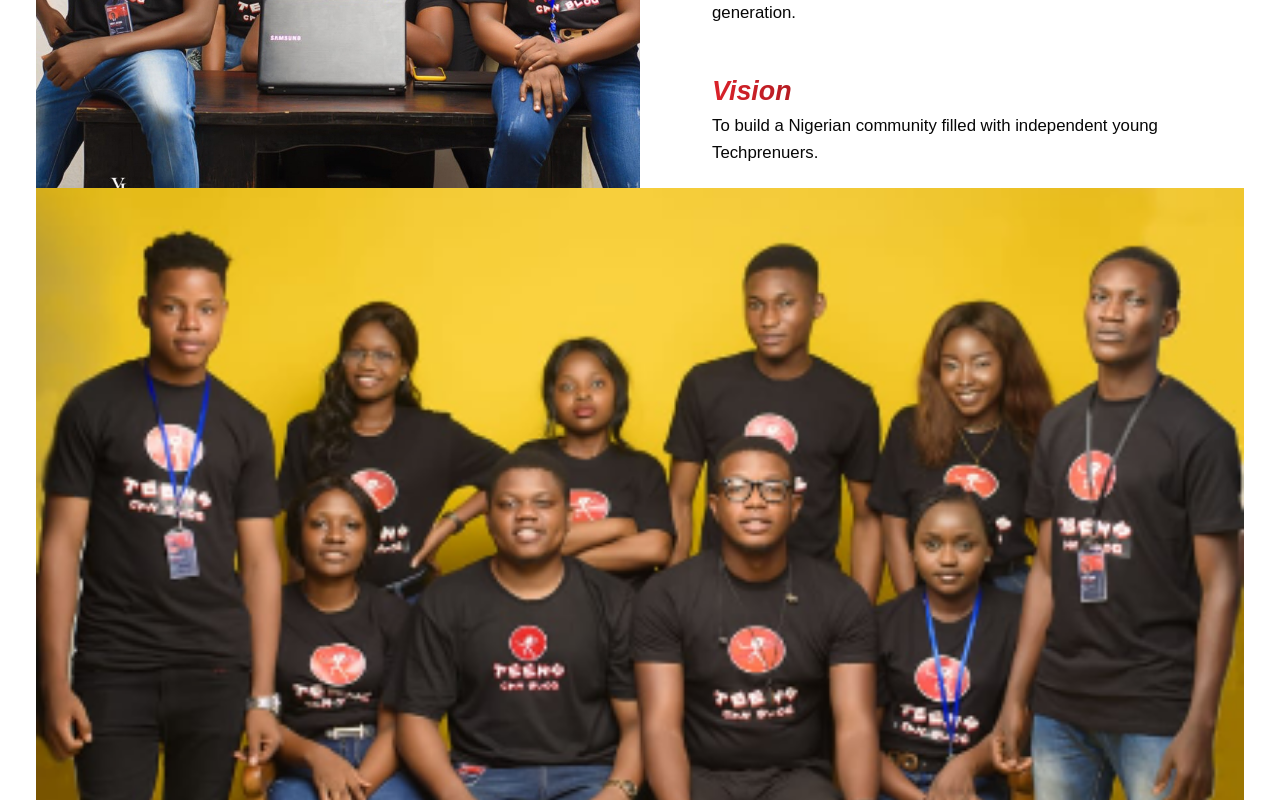
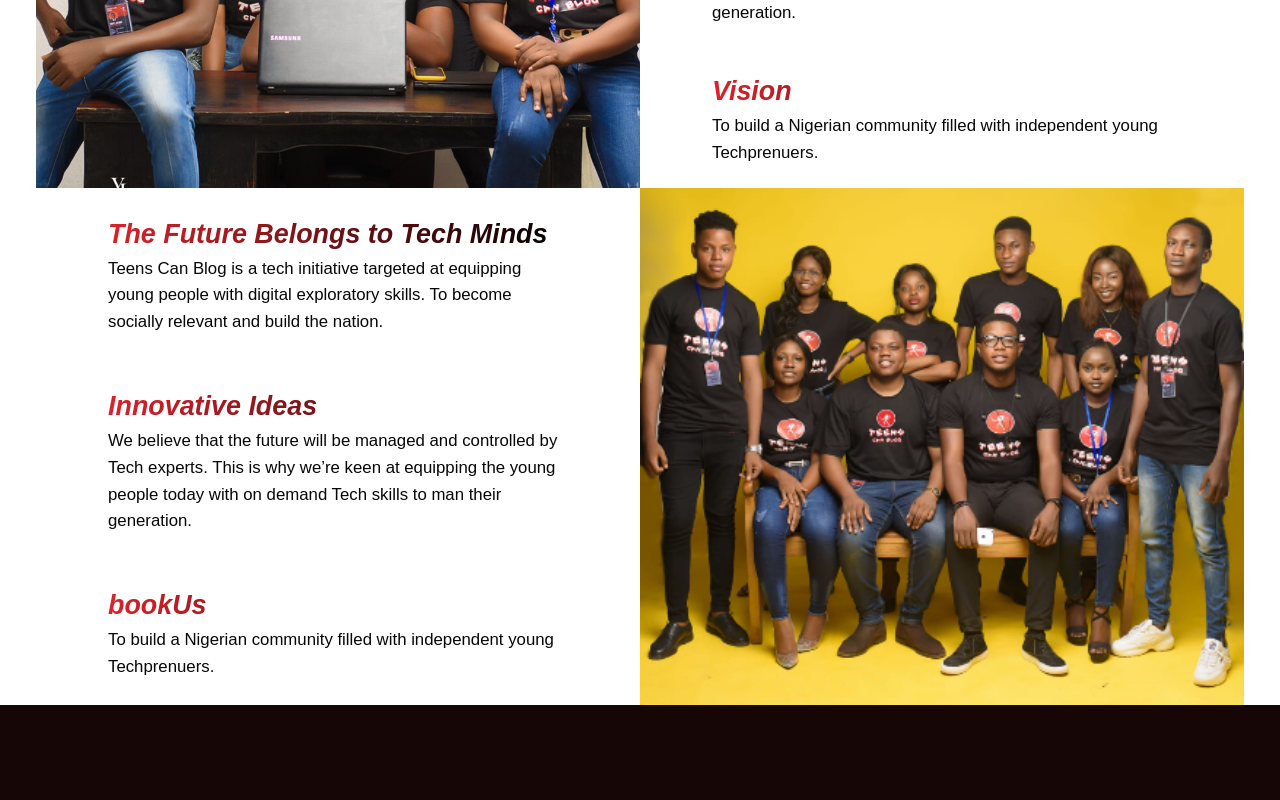
Before and after one commit to Niscolinx/teenscan, a React (Create React App) app: page / in a window 1280 px wide. Shown: the part 2000-2800 px from the top of the page. Built offline with nearby package versions, Linux system fonts and the light colour scheme; what react-router-last-location would draw is missing.

Commit message:
working on bookus

```diff
--- a/src/components/BookUs.tsx
+++ b/src/components/BookUs.tsx
@@ -3,12 +3,9 @@ import Teens3 from '../assets/teens3.png'
 
 const BookUs = () => {
     return (
-        <div className='BookUs'>
-            <div className='BookUs__1'>
-                <img src={Teens3} width='100%' height='100%' alt='' />
-            </div>
-            <div className='BookUs__2'>
-                <div className='BookUs__2--item'>
+        <div className='bookUs'>
+            <div className='bookUs__2'>
+                <div className='bookUs__2--item'>
                     <h2>The Future Belongs to Tech Minds</h2>
                     <p>
                         Teens Can Blog is a tech initiative targeted at
@@ -16,7 +13,7 @@ const BookUs = () => {
                         To become socially relevant and build the nation.
                     </p>
                 </div>
-                <div className='BookUs__2--item'>
+                <div className='bookUs__2--item'>
                     {' '}
                     <h2>Innovative Ideas</h2>
                     <p>
@@ -26,15 +23,18 @@ const BookUs = () => {
                         skills to man their generation.
                     </p>
                 </div>
-                <div className='BookUs__2--item'>
+                <div className='bookUs__2--item'>
                     {' '}
-                    <h2>BookUs</h2>
+                    <h2>bookUs</h2>
                     <p>
                         To build a Nigerian community filled with independent
                         young Techprenuers.
                     </p>
                 </div>
             </div>
+            <div className='bookUs__1'>
+                <img src={Teens3} width='100%' height='100%' alt='' />
+            </div>
         </div>
     )
 }
```
